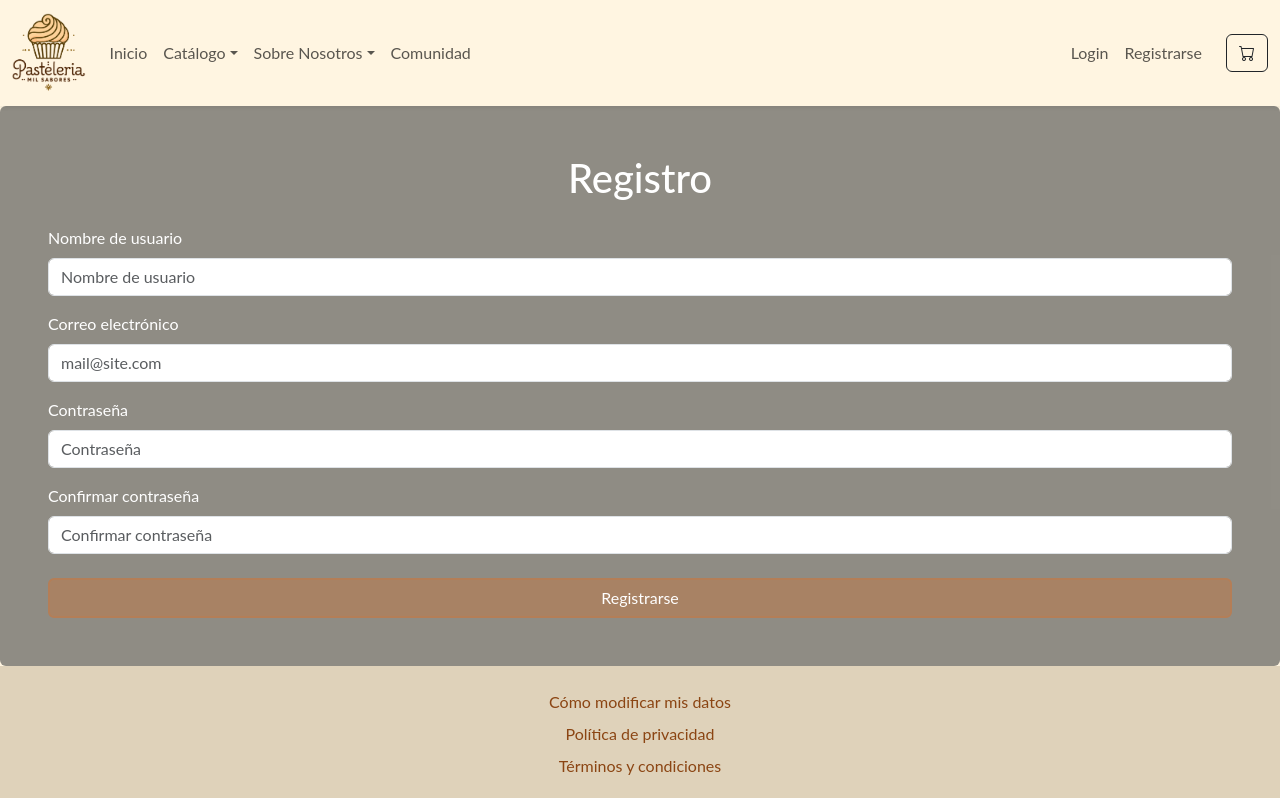
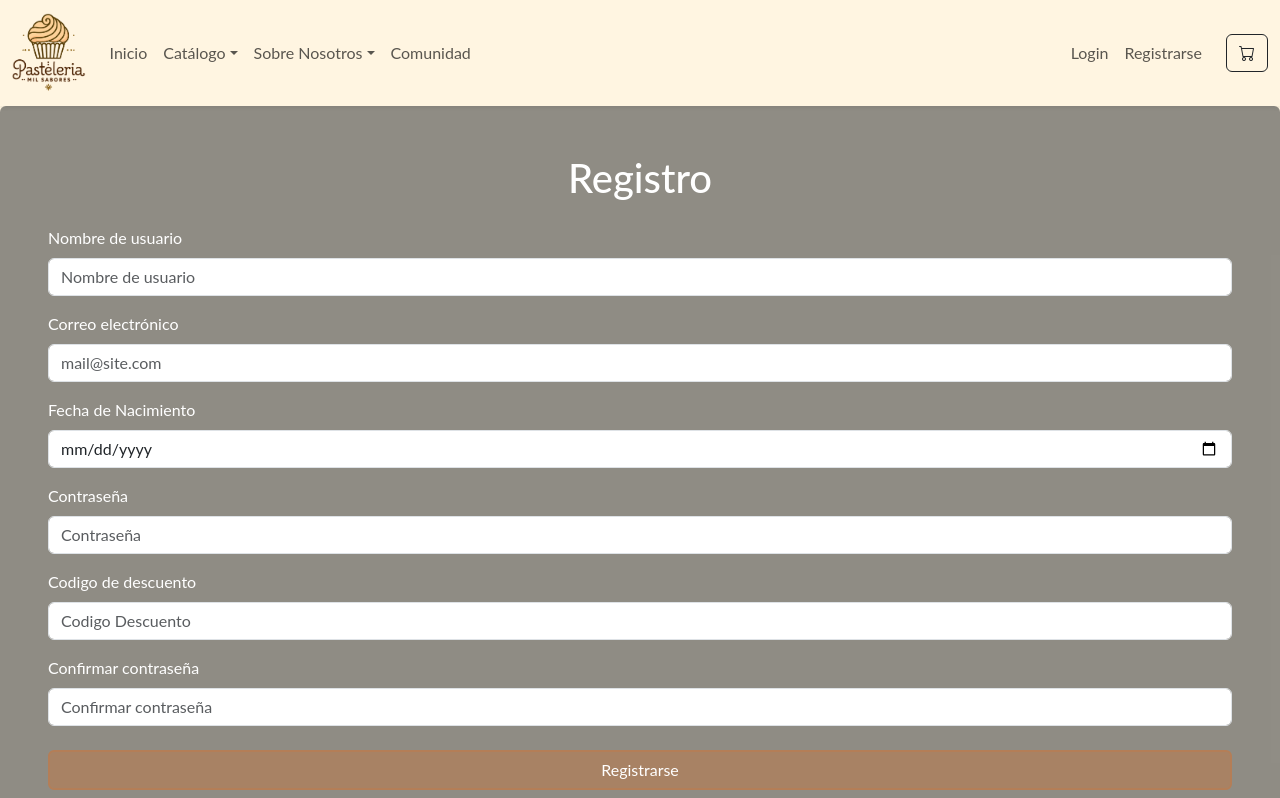
Before and after one commit to Carlitos-A/BakeryWeb_Vite, a React (Vite) app: page /Registro in a window 1280 px wide. Shown: the top 798 px of the page. Built offline with nearby package versions, Linux system fonts and the light colour scheme.

Commit message:
se agrega espacio para  ingresar codigo de descuento y fecha de nacimiento al registrar un cliente

```diff
--- a/src/pages/Registro.jsx
+++ b/src/pages/Registro.jsx
@@ -1,59 +1,75 @@
-import React from "react";
-import '../styles/style.css'
+import React, { useState, useEffect } from "react";
+import '../styles/style.css';
 
-function registrar() {
+function Registrar() {
+  const [fechaNacimiento, setFechaNacimiento] = useState('');
+  const [maxFecha, setMaxFecha] = useState('');
+
+  useEffect(() => { //Fecha actual como maximo
+    const today = new Date().toISOString().split('T')[0];
+    setMaxFecha(today);
+  }, []);
+
+  const handleFechaChange = (e) => {
+    setFechaNacimiento(e.target.value);
+  };
 
   return (
-
-  <main class="flex-grow-1 d-flex align-items-center justify-content-center">
-
-    <div class="bg-dark bg-opacity-50 p-5 rounded text-white w-100" >
-
-
-      <h1 class="mb-4 text-center">Registro</h1>
-
-
+    <main className="flex-grow-1 d-flex align-items-center justify-content-center">
+      <div className="bg-dark bg-opacity-50 p-5 rounded text-white w-100">
+        <h1 className="mb-4 text-center">Registro</h1>
         <form>
 
-        <div class="mb-3">
-          <label for="usuario" class="form-label">Nombre de usuario</label>
-          <input type="text" class="form-control" id="usuario" required placeholder="Nombre de usuario"
-            pattern="[A-Za-z][A-Za-z0-9\-]*" minlength="3" maxlength="30" title="Solo letras, números o guión"/>
+          <div className="mb-3">
+            <label htmlFor="usuario" className="form-label">Nombre de usuario</label>
+            <input type="text" className="form-control" id="usuario" required placeholder="Nombre de usuario"
+              pattern="[A-Za-z][A-Za-z0-9\-]*" minlength="3" maxlength="30" title="Solo letras, números o guión" />
+          </div>
+
+          <div className="mb-3">
+            <label htmlFor="correo" className="form-label">Correo electrónico</label>
+            <input type="email" className="form-control" id="correo" placeholder="mail@site.com" required />
+          </div>
+
+          <div className="mb-3">
+            <label htmlFor="fechaNacimiento" className="form-label">Fecha de Nacimiento</label>
+            <input
+              type="date"
+              className="form-control"
+              id="fechaNacimiento"
+              value={fechaNacimiento}
+              onChange={handleFechaChange}
+              required
+              max={maxFecha}
+            />
+          </div>
+
+          <div className="mb-3">
+            <label htmlFor="contrasena" className="form-label">Contraseña</label>
+            <input type="password" className="form-control" id="contrasena" placeholder="Contraseña" minlength="6"
+              pattern="(?=.*\d)(?=.*[a-z])(?=.*[A-Z]).{6,}" title="Debe contener más de 6 caracteres, incluyendo número, mayúscula y minúscula" required />
           </div>
 
 
-        <div class="mb-3">
-          <label for="correo" class="form-label">Correo electrónico</label>
-          <input type="email" class="form-control" id="correo" placeholder="mail@site.com" required/>
-
+          <div className="mb-3">
+            <label htmlFor="codigoDesc" className="form-label">Codigo de descuento</label>
+            <input type="text" className="form-control" id="codigoDesc" required placeholder="Codigo Descuento"
+              pattern="[A-Za-z][A-Za-z0-9\-]*" minlength="3" maxlength="30" title="Solo letras, números o guión" />
           </div>
 
-
-        <div class="mb-3">
-          <label for="contrasena" class="form-label">Contraseña</label>
-          <input type="password" class="form-control" id="contrasena" placeholder="Contraseña" minlength="6"
-            pattern="(?=.*\d)(?=.*[a-z])(?=.*[A-Z]).{6,}"
-            title="Debe contener más de 6 caracteres, incluyendo número, mayúscula y minúscula" required/>
+          <div className="mb-4">
+            <label htmlFor="confirmarcontrasena" className="form-label">Confirmar contraseña</label>
+            <input type="password" className="form-control" id="confirmarcontrasena" placeholder="Confirmar contraseña"
+              minlength="6" required />
           </div>
 
-
-        <div class="mb-4">
-          <label for="confirmarcontrasena" class="form-label">Confirmar contraseña</label>
-          <input type="password" class="form-control" id="confirmarcontrasena" placeholder="Confirmar contraseña"
-            minlength="6" required/>
+          <div className="d-grid">
+            <button id="btnRegister" type="submit" className="btn btn-color btn-outline-dark">Registrarse</button>
           </div>
-
-
-        <div class="d-grid">
-          <button id="btnRegister" type="submit" class="btn btn-color btn-outline-dark">Registrarse</button>
-        </div>
-
         </form>
       </div>
     </main>
+  );
+}
 
-
-
-    ) }
-
-export default registrar;
+export default Registrar;
```
Lines whose indentation alone changed are shown as unchanged.
